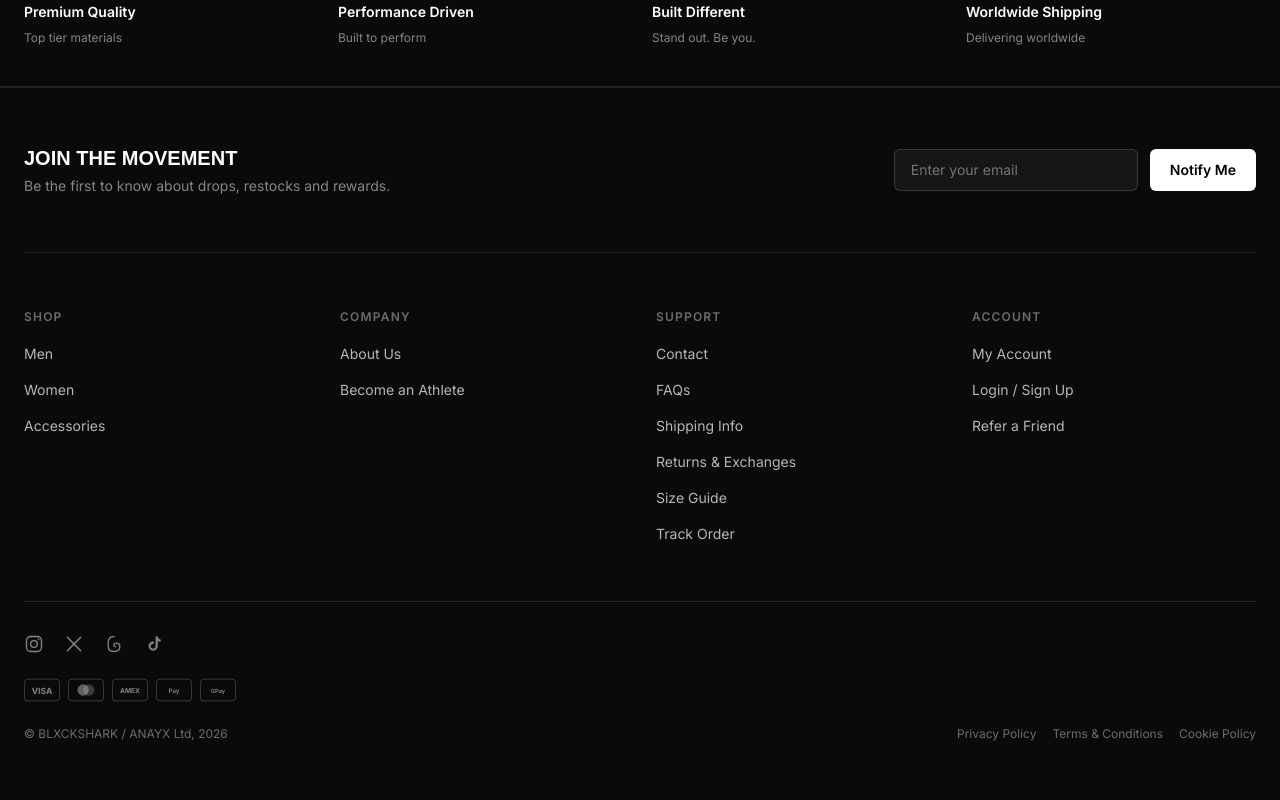
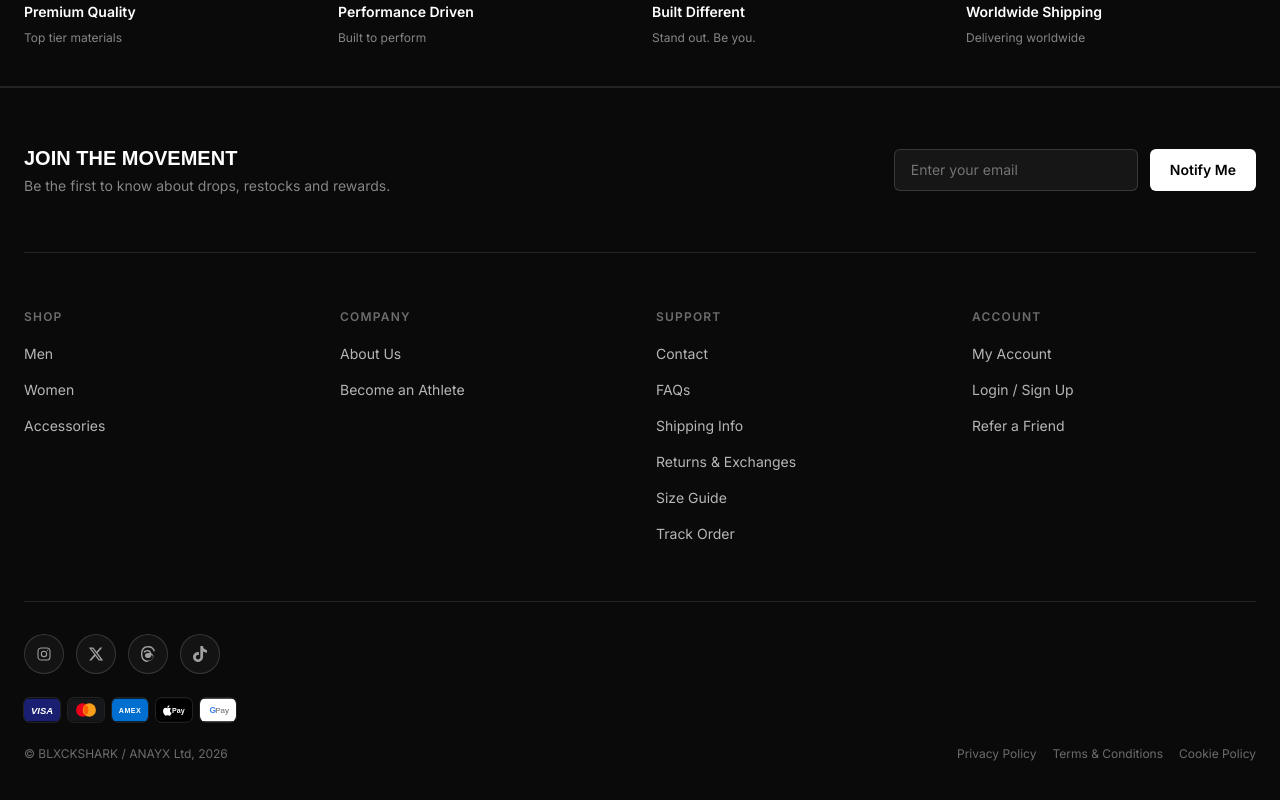
Before and after one commit to noxyyy7x/blxckshark, a Next.js app: page /home in a window 1280 px wide. Shown: the part 1547-2347 px from the top of the page. Built offline with nearby package versions, Linux system fonts and the light colour scheme; no server answers; the database is empty; a web font is replaced by a local one.

Commit message:
fix Apple Pay icon scale and text overflow

```diff
--- a/app/faqs/page.js
+++ b/app/faqs/page.js
@@ -9,7 +9,7 @@ const FAQS = [
   { title: 'What sizing do you use?', content: 'Apparel sizing runs XXS to 3XL. Check our Size Guide for UK/EU/US conversions before ordering.' },
   { title: 'Can I return or exchange an item?', content: 'UK orders can be returned within 14 days. International orders are also accepted, with the customer covering return postage. Size exchanges are available.' },
   { title: 'How do referral rewards work?', content: "Share your unique referral link — your friend gets 15% off (20% if you're an athlete), and you earn matching commission credited to your balance, redeemable as a discount code once you hit the threshold." },
-  { title: 'How do I become a BLXCKSHARK Athlete?', content: "Our athlete program is invite-only. We look for people regularly training and creating content tagging @blxckshark or #blxckshark. Visit our Become an Athlete page for more." },
+  { title: 'How do I become a BLXCKSHARK Athlete?', content: "Our athlete program is invite-only. We look for people regularly training and creating content tagging @blxckshark.co or #blxckshark. Visit our Become an Athlete page for more." },
 ]
 
 export default function FAQsPage() {
--- a/app/page.js
+++ b/app/page.js
@@ -4,10 +4,10 @@ import { motion } from 'framer-motion'
 import NotifyForm from '@/components/NotifyForm'
 
 const socials = [
-  { name: 'Instagram', href: 'https://instagram.com/blxckshark' },
-  { name: 'TikTok', href: 'https://tiktok.com/@blxckshark' },
-  { name: 'X', href: 'https://x.com/blxckshark' },
-  { name: 'Threads', href: 'https://threads.net/@blxckshark' },
+  { name: 'Instagram', href: 'https://instagram.com/blxckshark.co' },
+  { name: 'TikTok', href: 'https://tiktok.com/@blxckshark.co' },
+  { name: 'X', href: 'https://x.com/blxcksharkco' },
+  { name: 'Threads', href: 'https://threads.net/@blxckshark.co' },
 ]
 
 const headline = 'OPENING SOON'
--- a/components/Footer.js
+++ b/components/Footer.js
@@ -51,10 +51,10 @@ const columns = [
 ]
 
 const socials = [
-  { name: 'Instagram', href: 'https://instagram.com/blxckshark', Icon: InstagramIcon },
-  { name: 'X', href: 'https://x.com/blxckshark', Icon: XIcon },
-  { name: 'Threads', href: 'https://threads.net/@blxckshark', Icon: ThreadsIcon },
-  { name: 'TikTok', href: 'https://tiktok.com/@blxckshark', Icon: TikTokIcon },
+  { name: 'Instagram', href: 'https://instagram.com/blxckshark.co', Icon: InstagramIcon },
+  { name: 'X', href: 'https://x.com/blxcksharkco', Icon: XIcon },
+  { name: 'Threads', href: 'https://threads.net/@blxckshark.co', Icon: ThreadsIcon },
+  { name: 'TikTok', href: 'https://tiktok.com/@blxckshark.co', Icon: TikTokIcon },
 ]
 
 const paymentIcons = [VisaIcon, MastercardIcon, AmexIcon, ApplePayIcon, GooglePayIcon]
@@ -138,7 +138,7 @@ export default function Footer() {
 
         {/* Bottom bar */}
         <div className="mt-14 flex flex-col gap-6 border-t border-white/10 pt-8">
-          <div className="flex gap-5">
+          <div className="flex gap-3">
             {socials.map((s) => (
               <a
                 key={s.name}
@@ -146,16 +146,18 @@ export default function Footer() {
                 target="_blank"
                 rel="noopener noreferrer"
                 aria-label={s.name}
-                className="text-white/50 transition-colors hover:text-white"
+                className="group flex h-10 w-10 items-center justify-center rounded-full border border-white/15 bg-white/[0.04] text-white/60 transition-all hover:scale-110 hover:border-white/40 hover:bg-white hover:text-black"
               >
-                <s.Icon className="h-5 w-5" />
+                <s.Icon className="h-4 w-4" />
               </a>
             ))}
           </div>
 
-          <div className="flex flex-wrap gap-2 opacity-70">
+          <div className="flex flex-wrap gap-2">
             {paymentIcons.map((Icon, i) => (
-              <Icon key={i} className="h-6 w-9 text-white/70" />
+              <div key={i} className="overflow-hidden rounded-md shadow-sm ring-1 ring-white/10">
+                <Icon className="h-6 w-9" />
+              </div>
             ))}
           </div>
 
--- a/components/Icons.js
+++ b/components/Icons.js
@@ -64,15 +64,15 @@ export function InstagramIcon(props) {
 export function XIcon(props) {
   return (
     <svg viewBox="0 0 24 24" fill="currentColor" {...props}>
-      <path d="M4 4l16 16M20 4L4 20" stroke="currentColor" strokeWidth="1.8" strokeLinecap="round" fill="none" />
+      <path d="M18.244 2.25h3.308l-7.227 8.26 8.502 11.24H16.17l-5.214-6.817L4.99 21.75H1.68l7.73-8.835L1.254 2.25H8.08l4.713 6.231zm-1.161 17.52h1.833L7.084 4.126H5.117z" />
     </svg>
   )
 }
 
 export function ThreadsIcon(props) {
   return (
-    <svg viewBox="0 0 24 24" fill="none" stroke="currentColor" strokeWidth="1.6" {...props}>
-      <path d="M12 3c-4.5 0-7 2.7-7 7v4c0 4.3 2.5 7 7 7s7-2.7 7-6c0-2.5-1.5-4-4-4-2 0-3.2 1-3.2 2.5 0 1 .7 1.8 1.8 1.8" strokeLinecap="round" strokeLinejoin="round" />
+    <svg viewBox="0 0 24 24" fill="currentColor" {...props}>
+      <path d="M12.186 24h-.007c-3.581-.024-6.334-1.205-8.184-3.509C2.35 18.44 1.5 15.586 1.472 12.01v-.017c.03-3.579.879-6.43 2.525-8.482C5.845 1.205 8.6.024 12.18 0h.014c2.746.02 5.043.725 6.826 2.098 1.677 1.29 2.858 3.13 3.509 5.467l-2.04.569c-1.104-3.96-3.898-5.984-8.304-6.015-2.91.022-5.11.936-6.54 2.717-1.34 1.67-2.033 4.09-2.06 7.19.027 3.1.72 5.52 2.06 7.19 1.43 1.78 3.63 2.69 6.54 2.71 2.623-.02 4.358-.64 5.8-2.08 1.647-1.65 1.613-3.67 1.088-4.89-.31-.73-.877-1.34-1.638-1.79-.192 1.363-.622 2.45-1.284 3.24-.886 1.055-2.146 1.638-3.743 1.717-1.21.06-2.37-.226-3.286-.805-1.093-.688-1.73-1.706-1.79-2.87-.104-2.198 1.72-3.802 4.47-3.99.98-.067 1.906-.031 2.758.108-.114-.7-.36-1.24-.735-1.61-.505-.494-1.297-.75-2.353-.76-1.94.02-3.5.71-4.637 2.05l-1.7-1.28c1.5-1.79 3.61-2.79 6.29-2.83 3.02.037 4.99 1.68 5.34 4.61 1.34.596 2.32 1.53 2.87 2.75.79 1.72.85 4.5-1.4 6.72-1.87 1.87-4.13 2.65-7.24 2.68z" />
     </svg>
   )
 }
@@ -80,18 +80,18 @@ export function ThreadsIcon(props) {
 export function TikTokIcon(props) {
   return (
     <svg viewBox="0 0 24 24" fill="currentColor" {...props}>
-      <path d="M16.5 3c.3 1.9 1.6 3.4 3.5 3.7v2.6c-1.3 0-2.6-.4-3.5-1.1v6.3c0 3-2.4 5.5-5.5 5.5S5.5 17.5 5.5 14.5 7.9 9 11 9c.3 0 .6 0 .9.1v2.7c-.3-.1-.6-.1-.9-.1-1.6 0-2.9 1.3-2.9 2.9s1.3 2.9 2.9 2.9 2.9-1.3 2.9-2.9V3h2.6z" />
+      <path d="M12.53.02C13.84 0 15.14.01 16.44 0c.08 1.53.63 3.09 1.75 4.17 1.12 1.11 2.7 1.62 4.24 1.79v4.03c-1.44-.05-2.89-.35-4.2-.97-.57-.26-1.1-.59-1.62-.93-.01 2.92.01 5.84-.02 8.75-.08 1.4-.54 2.79-1.35 3.94-1.31 1.92-3.58 3.17-5.91 3.21-1.43.08-2.86-.31-4.08-1.03-2.02-1.19-3.44-3.37-3.65-5.71-.02-.5-.03-1-.01-1.49.18-1.9 1.12-3.72 2.58-4.96 1.66-1.44 3.98-2.13 6.15-1.72.02 1.48-.04 2.96-.04 4.44-.99-.32-2.15-.23-3.02.37-.63.41-1.11 1.04-1.36 1.75-.21.51-.15 1.07-.14 1.61.24 1.64 1.82 3.02 3.5 2.87 1.12-.01 2.19-.66 2.77-1.61.19-.33.4-.67.41-1.06.1-1.79.06-3.57.07-5.36.01-4.03-.01-8.05.02-12.07z" />
     </svg>
   )
 }
 
-// --- Payment icons (simplified, monochrome outline style) ---
+// --- Payment icons (brand-colored, recognizable at a glance) ---
 
 export function VisaIcon(props) {
   return (
     <svg viewBox="0 0 38 24" fill="none" {...props}>
-      <rect x="0.5" y="0.5" width="37" height="23" rx="3.5" stroke="currentColor" opacity="0.4" />
-      <text x="19" y="16" textAnchor="middle" fontSize="9" fontWeight="700" fill="currentColor" fontFamily="Inter, sans-serif">VISA</text>
+      <rect width="38" height="24" rx="4" fill="#1A1F71" />
+      <text x="19" y="16" textAnchor="middle" fontSize="10" fontWeight="700" fontStyle="italic" fill="#ffffff" fontFamily="Arial, sans-serif">VISA</text>
     </svg>
   )
 }
@@ -99,9 +99,10 @@ export function VisaIcon(props) {
 export function MastercardIcon(props) {
   return (
     <svg viewBox="0 0 38 24" fill="none" {...props}>
-      <rect x="0.5" y="0.5" width="37" height="23" rx="3.5" stroke="currentColor" opacity="0.4" />
-      <circle cx="16" cy="12" r="6" fill="currentColor" opacity="0.7" />
-      <circle cx="22" cy="12" r="6" fill="currentColor" opacity="0.4" />
+      <rect width="38" height="24" rx="4" fill="#16171A" />
+      <circle cx="15.5" cy="12" r="7" fill="#EB001B" />
+      <circle cx="22.5" cy="12" r="7" fill="#F79E1B" />
+      <path d="M19 6.5a7 7 0 0 1 0 11 7 7 0 0 1 0-11z" fill="#FF5F00" />
     </svg>
   )
 }
@@ -109,8 +110,8 @@ export function MastercardIcon(props) {
 export function AmexIcon(props) {
   return (
     <svg viewBox="0 0 38 24" fill="none" {...props}>
-      <rect x="0.5" y="0.5" width="37" height="23" rx="3.5" stroke="currentColor" opacity="0.4" />
-      <text x="19" y="15" textAnchor="middle" fontSize="7" fontWeight="700" fill="currentColor" fontFamily="Inter, sans-serif">AMEX</text>
+      <rect width="38" height="24" rx="4" fill="#006FCF" />
+      <text x="19" y="15" textAnchor="middle" fontSize="7.5" fontWeight="700" fill="#ffffff" fontFamily="Arial, sans-serif" letterSpacing="0.5">AMEX</text>
     </svg>
   )
 }
@@ -118,8 +119,14 @@ export function AmexIcon(props) {
 export function ApplePayIcon(props) {
   return (
     <svg viewBox="0 0 38 24" fill="none" {...props}>
-      <rect x="0.5" y="0.5" width="37" height="23" rx="3.5" stroke="currentColor" opacity="0.4" />
-      <text x="19" y="15" textAnchor="middle" fontSize="6.5" fontWeight="600" fill="currentColor" fontFamily="Inter, sans-serif">Pay</text>
+      <rect width="38" height="24" rx="4" fill="#000000" />
+      <g transform="translate(6, 6.5) scale(0.5)">
+        <path
+          fill="#ffffff"
+          d="M16.365 1.43c0 1.14-.493 2.27-1.177 3.08-.744.9-1.99 1.57-2.987 1.57-.12 0-.23-.02-.3-.03-.01-.06-.04-.22-.04-.39 0-1.15.572-2.27 1.206-2.98.804-.94 2.142-1.64 3.248-1.68.03.13.05.28.05.43zm4.565 15.71c-.03.07-.463 1.58-1.518 3.12-.945 1.34-1.94 2.71-3.43 2.71-1.517 0-1.9-.88-3.63-.88-1.698 0-2.302.91-3.67.91-1.377 0-2.332-1.26-3.428-2.8-1.287-1.82-2.323-4.63-2.323-7.28 0-4.28 2.797-6.55 5.552-6.55 1.448 0 2.633.95 3.5.95.83 0 2.09-1 3.639-1 .604 0 2.752.05 4.19 2.1-.111.07-2.28 1.34-2.28 4.05 0 3.4 2.99 4.61 3.398 4.67z"
+        />
+      </g>
+      <text x="17" y="15.5" fontSize="7.5" fontWeight="600" fill="#ffffff" fontFamily="Arial, sans-serif">Pay</text>
     </svg>
   )
 }
@@ -127,8 +134,11 @@ export function ApplePayIcon(props) {
 export function GooglePayIcon(props) {
   return (
     <svg viewBox="0 0 38 24" fill="none" {...props}>
-      <rect x="0.5" y="0.5" width="37" height="23" rx="3.5" stroke="currentColor" opacity="0.4" />
-      <text x="19" y="15" textAnchor="middle" fontSize="6" fontWeight="600" fill="currentColor" fontFamily="Inter, sans-serif">GPay</text>
+      <rect width="38" height="24" rx="4" fill="#ffffff" />
+      <text x="10" y="15.5" fontSize="9" fontWeight="600" fontFamily="Arial, sans-serif">
+        <tspan fill="#4285F4">G</tspan>
+      </text>
+      <text x="16" y="15.5" fontSize="8.5" fontWeight="500" fill="#5F6368" fontFamily="Arial, sans-serif">Pay</text>
     </svg>
   )
 }
```
Also changed, not shown: app/athletes/page.js (+4 -4 lines).
